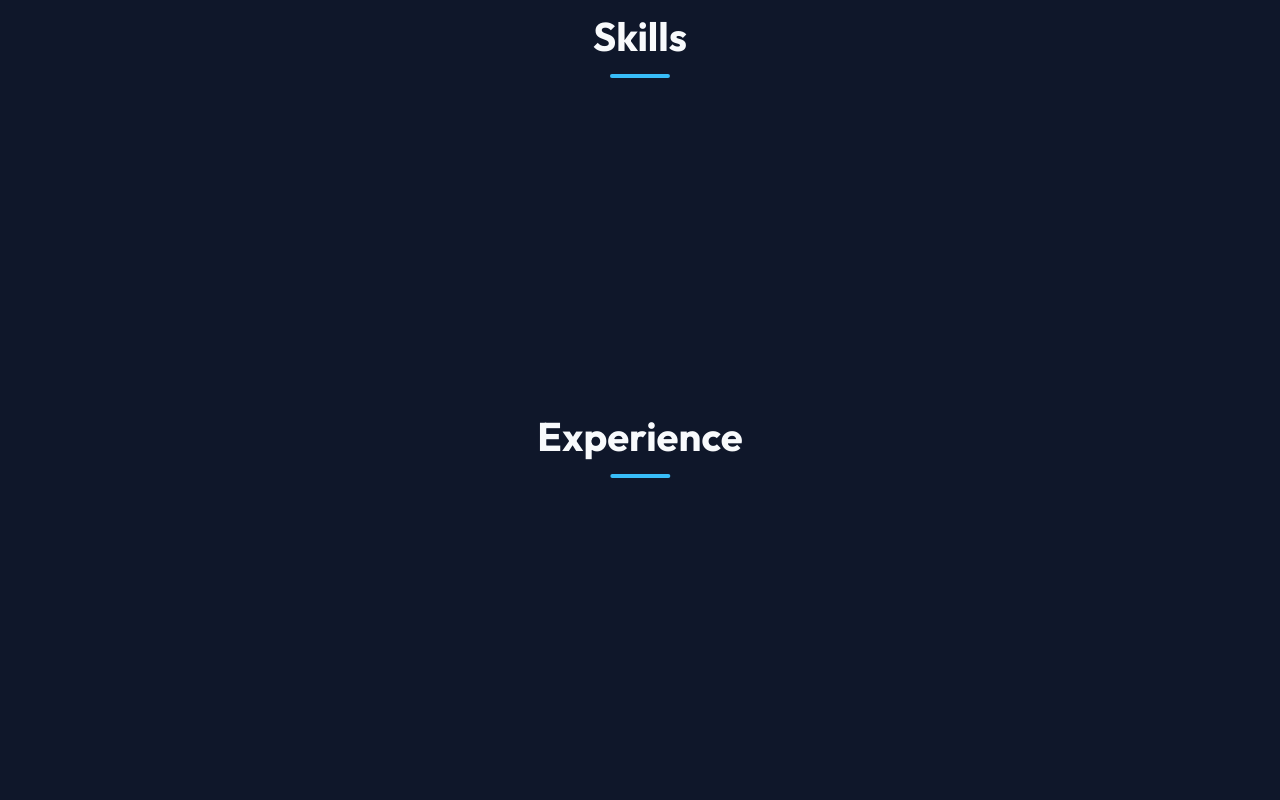
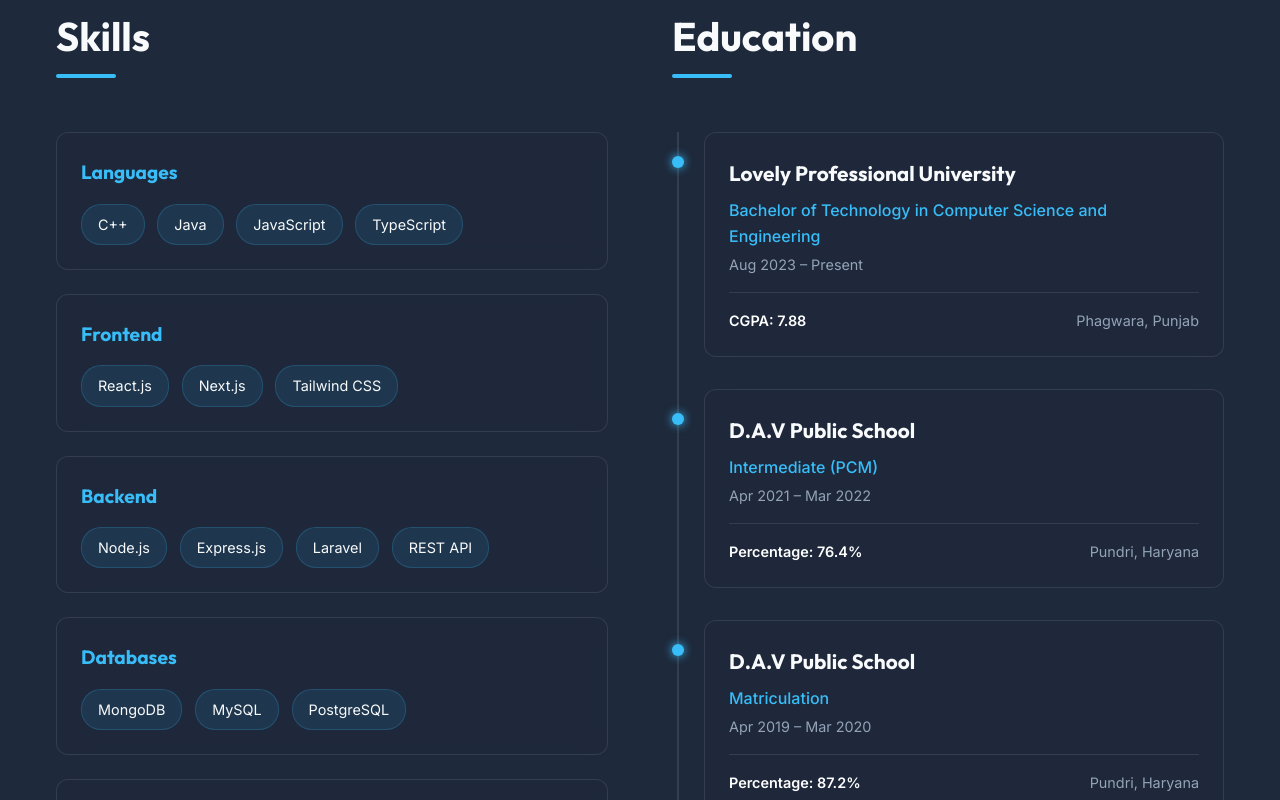
Before and after one commit to Uditgoyal09/Summer-PEP-2026, a React app: page / in a window 1280 px wide. Shown: the part 860-1660 px from the top of the page. Built offline with nearby package versions, Linux system fonts and the light colour scheme; the HTML template or start-up script is replaced by a standard one.

Commit message:
Add Skills and Education sections

```diff
--- a/src/App.jsx
+++ b/src/App.jsx
@@ -1,6 +1,7 @@
 import React from 'react';
 import Navbar from './components/Navbar';
 import Hero from './components/Hero';
+import SkillsEducation from './components/SkillsEducation';
 
 function App() {
   return (
@@ -8,11 +9,7 @@
       <Navbar />
       <main>
         <Hero />
-        <section id="skills" className="section" style={{ minHeight: '50vh' }}>
-          <div className="container">
-            <h2 className="section-title">Skills</h2>
-          </div>
-        </section>
+        <SkillsEducation />
         <section id="experience" className="section" style={{ minHeight: '50vh' }}>
           <div className="container">
             <h2 className="section-title">Experience</h2>
--- /dev/null
+++ b/src/components/SkillsEducation.css
@@ -0,0 +1,152 @@
+.skills-education-section {
+  padding: var(--spacing-xl) 0;
+  background-color: var(--bg-color-light);
+}
+
+.skills-edu-grid {
+  display: grid;
+  grid-template-columns: 1fr 1fr;
+  gap: var(--spacing-xl);
+}
+
+.skills-column .section-title::after,
+.education-column .section-title::after {
+  left: 0;
+  transform: none;
+}
+
+/* Skills Styles */
+.skills-container {
+  display: flex;
+  flex-direction: column;
+  gap: 1.5rem;
+  margin-top: 2rem;
+}
+
+.skill-group {
+  padding: 1.5rem;
+  transition: transform 0.3s ease;
+}
+
+.skill-group:hover {
+  transform: translateX(10px);
+}
+
+.skill-category {
+  font-size: 1.2rem;
+  margin-bottom: 1rem;
+  color: var(--accent);
+}
+
+.skill-items {
+  display: flex;
+  flex-wrap: wrap;
+  gap: 0.8rem;
+}
+
+.skill-badge {
+  background: rgba(56, 189, 248, 0.1);
+  color: var(--text-primary);
+  padding: 0.5rem 1rem;
+  border-radius: 20px;
+  font-size: 0.9rem;
+  border: 1px solid rgba(56, 189, 248, 0.2);
+  transition: all 0.3s ease;
+}
+
+.skill-badge:hover {
+  background: var(--accent);
+  color: #000;
+}
+
+/* Education Timeline Styles */
+.timeline {
+  margin-top: 2rem;
+  position: relative;
+  padding-left: 2rem;
+}
+
+.timeline::before {
+  content: '';
+  position: absolute;
+  top: 0;
+  bottom: 0;
+  left: 5px;
+  width: 2px;
+  background: var(--glass-border);
+}
+
+.timeline-item {
+  position: relative;
+  margin-bottom: 2rem;
+}
+
+.timeline-item:last-child {
+  margin-bottom: 0;
+}
+
+.timeline-dot {
+  position: absolute;
+  left: -2rem;
+  top: 1.5rem;
+  width: 12px;
+  height: 12px;
+  background: var(--accent);
+  border-radius: 50%;
+  box-shadow: 0 0 10px var(--accent);
+}
+
+.timeline-content {
+  padding: 1.5rem;
+  transition: transform 0.3s ease;
+}
+
+.timeline-content:hover {
+  transform: translateY(-5px);
+  border-color: rgba(56, 189, 248, 0.3);
+}
+
+.edu-institution {
+  font-size: 1.3rem;
+  margin-bottom: 0.5rem;
+  color: var(--text-primary);
+}
+
+.edu-meta {
+  display: flex;
+  flex-direction: column;
+  gap: 0.2rem;
+  margin-bottom: 1rem;
+}
+
+.edu-degree {
+  font-weight: 500;
+  color: var(--accent);
+}
+
+.edu-duration {
+  font-size: 0.9rem;
+  color: var(--text-secondary);
+}
+
+.edu-details {
+  display: flex;
+  justify-content: space-between;
+  align-items: center;
+  font-size: 0.9rem;
+  color: var(--text-secondary);
+  border-top: 1px solid var(--glass-border);
+  padding-top: 1rem;
+}
+
+.edu-score {
+  font-weight: 600;
+  color: #fff;
+}
+
+@media (max-width: 992px) {
+  .skills-edu-grid {
+    grid-template-columns: 1fr;
+    gap: var(--spacing-xl);
+  }
+}
--- /dev/null
+++ b/src/components/SkillsEducation.jsx
@@ -0,0 +1,89 @@
+import React from 'react';
+import './SkillsEducation.css';
+
+const SkillsEducation = () => {
+  const skills = [
+    { category: 'Languages', items: ['C++', 'Java', 'JavaScript', 'TypeScript'] },
+    { category: 'Frontend', items: ['React.js', 'Next.js', 'Tailwind CSS'] },
+    { category: 'Backend', items: ['Node.js', 'Express.js', 'Laravel', 'REST API'] },
+    { category: 'Databases', items: ['MongoDB', 'MySQL', 'PostgreSQL'] },
+    { category: 'Core CS', items: ['Data Structures & Algorithms', 'DBMS', 'Operating Systems', 'Computer Networks', 'OOPs'] },
+    { category: 'Tools', items: ['Git', 'GitHub', 'Bitbucket', 'VS Code', 'Postman'] }
+  ];
+
+  const education = [
+    {
+      institution: 'Lovely Professional University',
+      location: 'Phagwara, Punjab',
+      degree: 'Bachelor of Technology in Computer Science and Engineering',
+      duration: 'Aug 2023 – Present',
+      score: 'CGPA: 7.88'
+    },
+    {
+      institution: 'D.A.V Public School',
+      location: 'Pundri, Haryana',
+      degree: 'Intermediate (PCM)',
+      duration: 'Apr 2021 – Mar 2022',
+      score: 'Percentage: 76.4%'
+    },
+    {
+      institution: 'D.A.V Public School',
+      location: 'Pundri, Haryana',
+      degree: 'Matriculation',
+      duration: 'Apr 2019 – Mar 2020',
+      score: 'Percentage: 87.2%'
+    }
+  ];
+
+  return (
+    <section id="skills" className="section skills-education-section">
+      <div className="container">
+
+        <div className="skills-edu-grid">
+          {/* Skills Column */}
+          <div className="skills-column">
+            <h2 className="section-title" style={{ textAlign: 'left', transform: 'none', left: '0' }}>Skills</h2>
+            <div className="skills-container">
+              {skills.map((skillGroup, index) => (
+                <div key={index} className="skill-group glass">
+                  <h3 className="skill-category">{skillGroup.category}</h3>
+                  <div className="skill-items">
+                    {skillGroup.items.map((item, idx) => (
+                      <span key={idx} className="skill-badge">{item}</span>
+                    ))}
+                  </div>
+                </div>
+              ))}
+            </div>
+          </div>
+
+          {/* Education Column */}
+          <div className="education-column">
+            <h2 className="section-title" style={{ textAlign: 'left', transform: 'none', left: '0' }}>Education</h2>
+            <div className="timeline">
+              {education.map((edu, index) => (
+                <div key={index} className="timeline-item">
+                  <div className="timeline-dot"></div>
+                  <div className="timeline-content glass">
+                    <h3 className="edu-institution">{edu.institution}</h3>
+                    <div className="edu-meta">
+                      <span className="edu-degree">{edu.degree}</span>
+                      <span className="edu-duration">{edu.duration}</span>
+                    </div>
+                    <div className="edu-details">
+                      <span className="edu-score">{edu.score}</span>
+                      <span className="edu-location">{edu.location}</span>
+                    </div>
+                  </div>
+                </div>
+              ))}
+            </div>
+          </div>
+        </div>
+
+      </div>
+    </section>
+  );
+};
+
+export default SkillsEducation;
```
